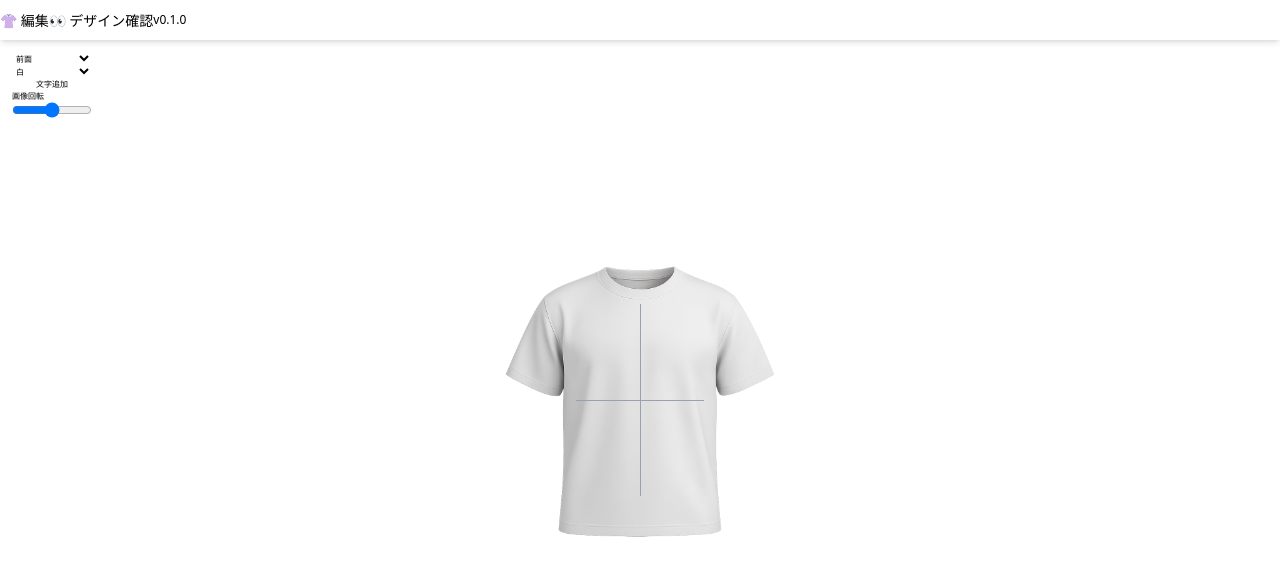
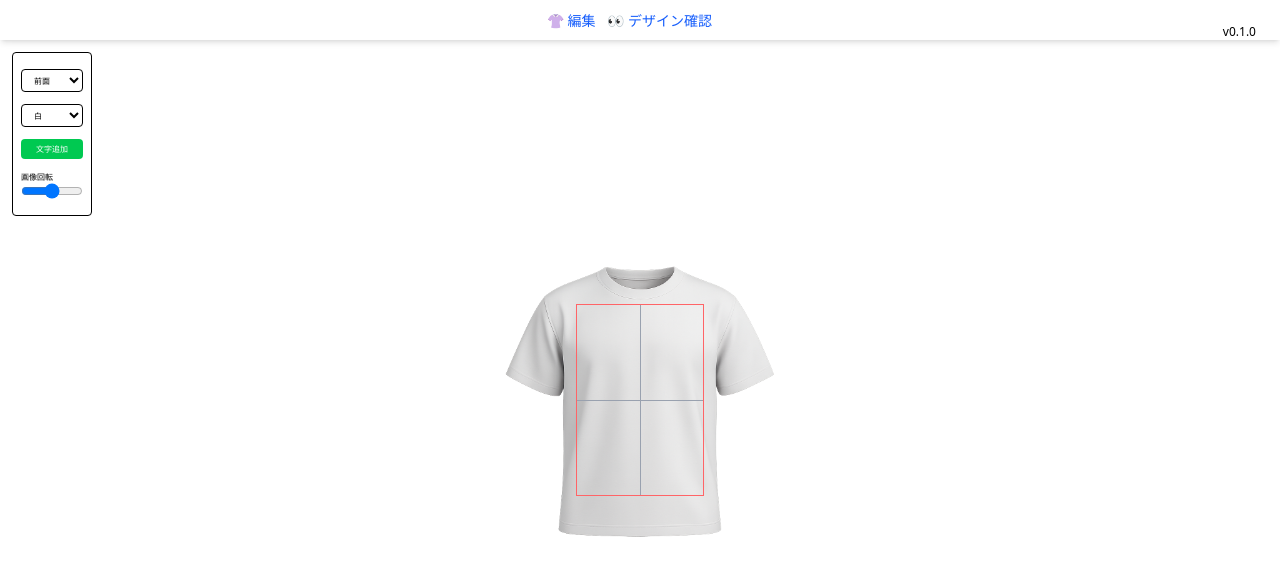
Before and after one commit to turkenoki/Civoppi-Portal, a Next.js app: page / in a window 1280 px wide. Shown: the top 576 px of the page. Built offline with nearby package versions, Linux system fonts and the light colour scheme.

Commit message:
サイズ調整もう何回目か忘れた

```diff
--- a/app/globals.css
+++ b/app/globals.css
@@ -1,5 +1,5 @@
 @import "tailwindcss";
-@import "tailwindcss/preflight";
+
 
 :root {
   --background: #ffffff;
@@ -23,7 +23,7 @@
 body, html {
   margin: 0;
   padding: 0;
-  height: 100vh;
-  width: 100vw;
+  height: 100%;
+  width: 100%;
   overflow: hidden;
 }
```
